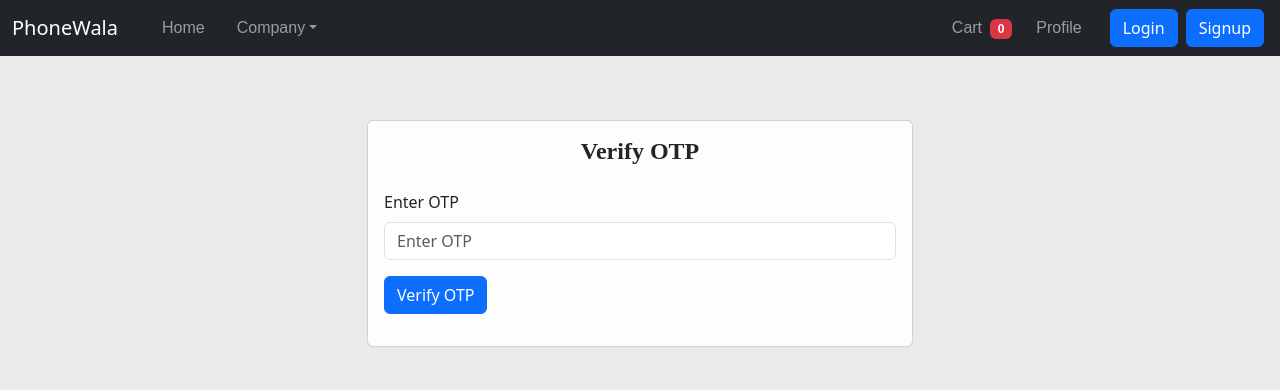
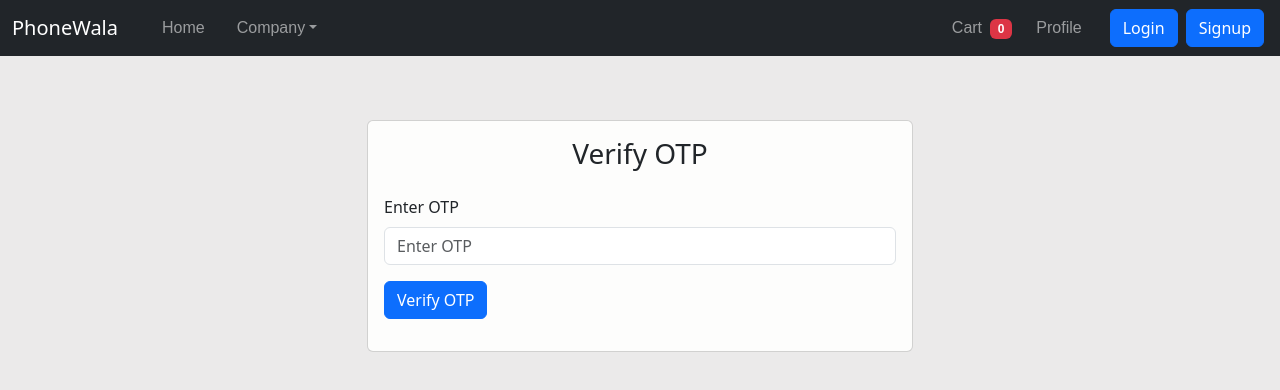
Before and after one commit to Aayush1911/phonewala, a React (Vite) app in the folder client/: page /verify in a window 1280 px wide. Shown: the top 390 px of the page. Built offline with nearby package versions, Linux system fonts and the light colour scheme.

Commit message:
build client

```diff
--- a/client/src/Component/Homepage/Homepage.css
+++ b/client/src/Component/Homepage/Homepage.css
@@ -12,7 +12,7 @@ body {
   /* Inherit the color from the parent element */
 }
 
-.card-title {
+.card-title-home {
   font-size: 1.5rem;
   text-align: center;
   font-weight: bolder;
@@ -20,7 +20,7 @@ body {
 
 }
 
-.card-text {
+.card-text-home {
   font-size: 1.3rem;
  text-align: center;
   font-family: 'Times New Roman', Times, serif
--- a/client/src/Component/Homepage/Homepage.jsx
+++ b/client/src/Component/Homepage/Homepage.jsx
@@ -97,9 +97,9 @@ function Homepage(props) {
                         style={{ width: '100%', height: '300px' }}
                       />
                       <div className="card-body">
-                        <p className="card-title" style={{ fontWeight: "400" }}><strong></strong>{mobile.model_name}</p>
+                        <p className="card-title-home" style={{ fontWeight: "400" }}><strong></strong>{mobile.model_name}</p>
                         {/* <p className="card-text"><strong>Company :</strong> {mobile.company_name}</p> */}
-                        <p className="card-text"><b>₹</b>{mobile.price}</p>
+                        <p className="card-text-home"><b>₹</b>{mobile.price}</p>
                         <button onClick={(e) => handlesubmit(e, mobile._id)} style={{ margin: " 0 auto", color: "red", display: "block", height: "40px", fontWeight: "500", fontSize: "1.2rem", border: "0.5px solid white", backgroundColor: "pink", margin: "0 auto" ,borderRadius:"10px" }} className='icon'>Add to cart</button>
                       </div>
                     </Link>
```
